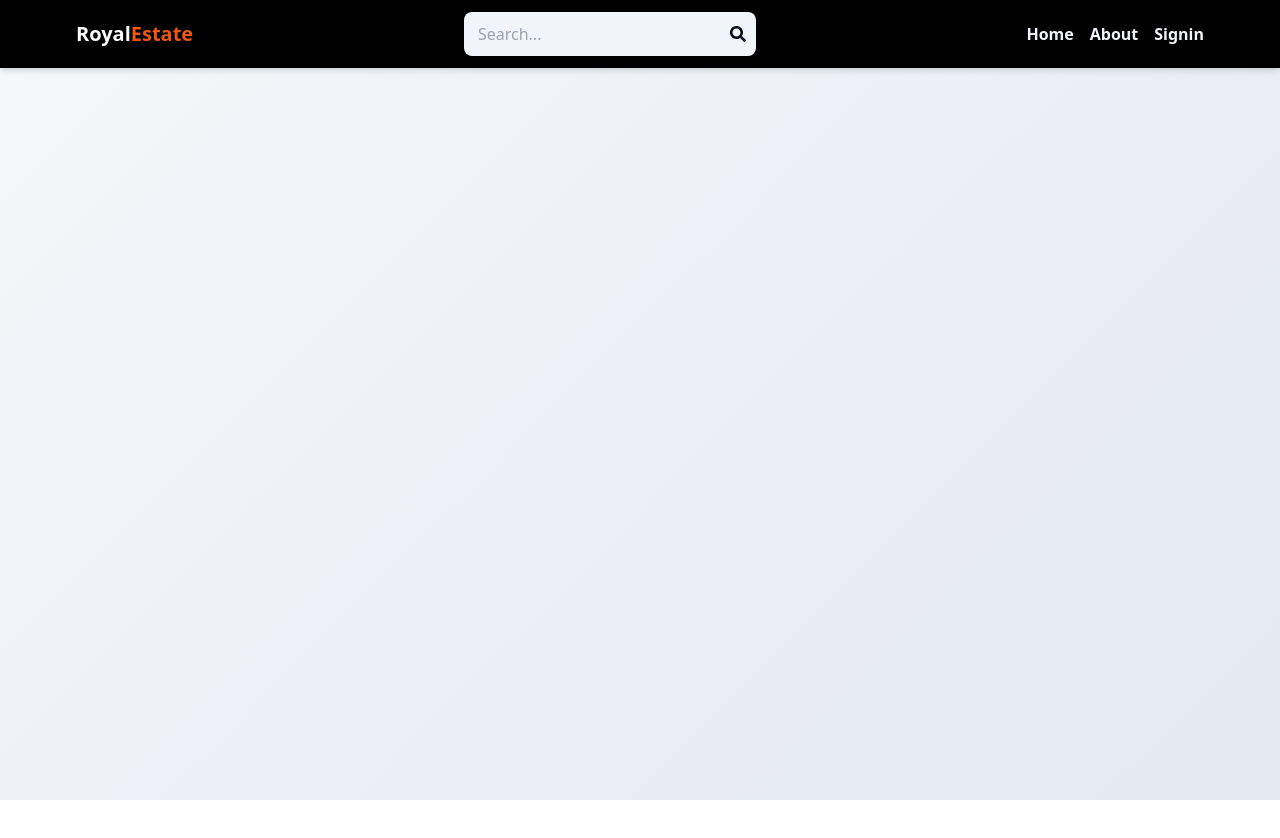
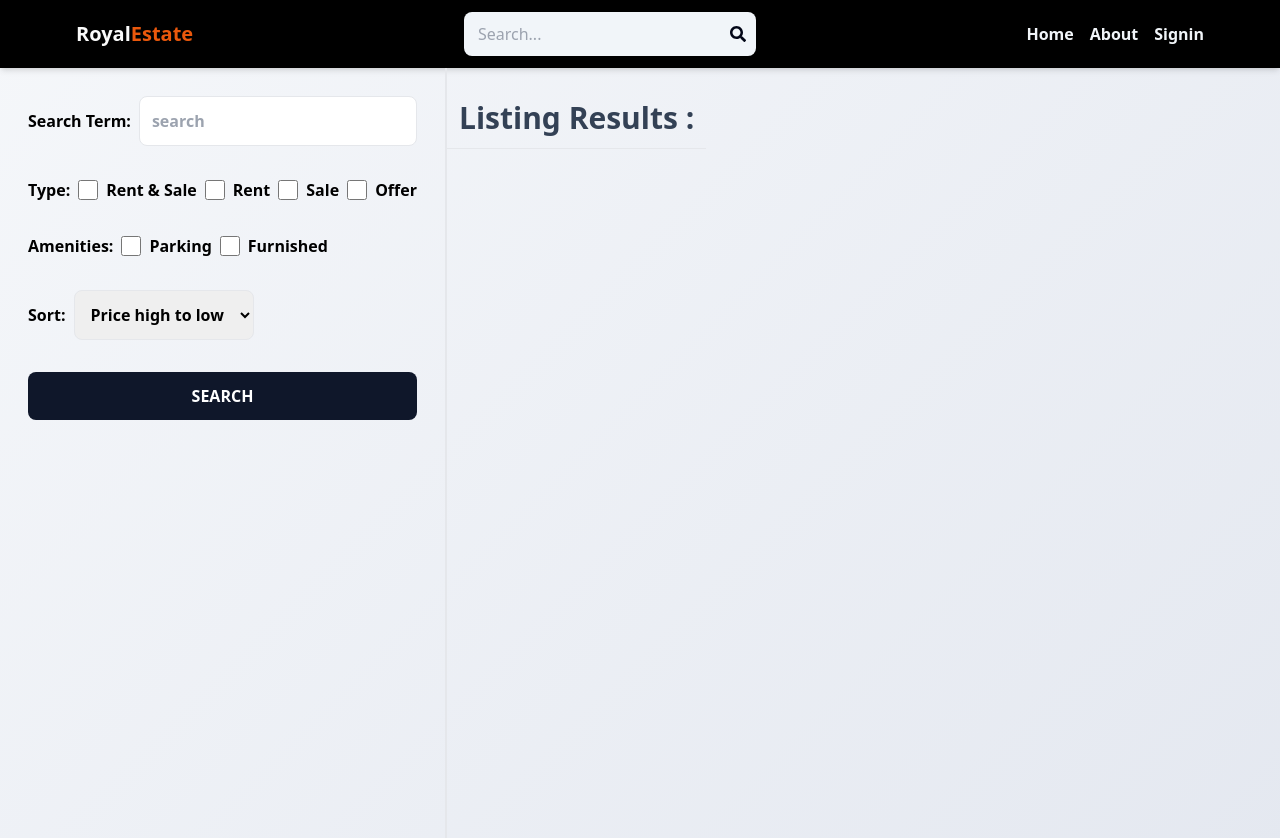
Before and after one commit to Lakith45a/mern-state, a React (Vite) app in the folder client/: page /search in a window 1280 px wide. Shown: the top 838 px of the page. Before the commit the page ends 800 px from the top, so only its background shows below. Built offline with nearby package versions, Linux system fonts and the light colour scheme; no server answers.

Commit message:
Create seach page UI

```diff
--- a/client/src/App.jsx
+++ b/client/src/App.jsx
@@ -8,6 +8,7 @@
 import PrivateRoute from "./components/PrivateRoute";
 import Create_Listing from "./pages/Create_Listing";
 import UpdateListing from "./pages/UpdateListing";
+import Search from "./pages/Search";
 import Listing from "./pages/Listing";
 
 export default function App() {
@@ -20,6 +21,7 @@
         <Route path="/sign_up" element={<SignUp />} />
         <Route path="/about" element={<About />} />
         <Route path="/listing/:listingId" element={<Listing />} />
+        <Route path="/search" element={<Search />} />
 
         <Route element={<PrivateRoute />}>
           <Route path="/profile" element={<Profile />} />
--- /dev/null
+++ b/client/src/pages/Search.jsx
@@ -0,0 +1,74 @@
+import React from 'react'
+
+function Search() {
+  return (
+    <div className='flex flex-col md:flex-row'>
+      <div className="p-7 border-b-2 md:border-r-2
+      md:min-h-screen">
+        <form className="flex flex-col gap-8 font-semibold">
+            <div className="flex items-center gap-2">
+                <label className='whitespace-nowrap'>Search Term:</label>
+                <input type="text"
+                id='SearchTerm'
+                placeholder='search'
+                className='border rounded-lg p-3 w-full'
+                 />
+            </div>
+            <div className="flex gap-2 flex-wrap items-center">
+                <label >Type:</label>
+                <div className="flex gap-2">
+                <input type="checkbox" id="all" className='w-5'/>
+                <span >Rent & Sale</span>
+                </div>
+
+                  <div className="flex gap-2">
+                <input type="checkbox" id="rent" className='w-5'/>
+                <span >Rent</span>
+                </div>
+
+                  <div className="flex gap-2">
+                <input type="checkbox" id="sale" className='w-5'/>
+                <span >Sale</span>
+                </div>
+
+                  <div className="flex gap-2">
+                <input type="checkbox" id="offer" className='w-5'/>
+                <span >Offer</span>
+                </div>
+            </div>
+
+                <div className="flex gap-2 flex-wrap items-center">
+                <label>Amenities:</label>
+                <div className="flex gap-2">
+                <input type="checkbox" id="parking" className='w-5'/>
+                <span >Parking</span>
+                </div>
+
+                  <div className="flex gap-2">
+                <input type="checkbox" id="furnished" className='w-5'/>
+                <span >Furnished</span>
+                </div>
+
+
+            </div>
+            <div className="flex gap-2 flex-wrap items-center">
+                <label>Sort:</label>
+                <select id="sort_order"
+                className='border rounded-lg p-3 '>
+                    <option value="">Price high to low</option>
+                    <option value="">Price low to high</option>
+                    <option value="">Newest</option>
+                    <option value="">Oldest</option>
+                </select>
+            </div>
+        <button className='bg-slate-900 text-white text-center p-3 uppercase rounded-lg hover:opacity-95'>search</button>
+        </form>
+      </div>
+      <div className="">
+        <h1 className='text-3xl font-semibold border-b p-3 text-slate-700 mt-5'>Listing Results : </h1>
+      </div>
+    </div>
+  )
+}
+
+export default Search
```
